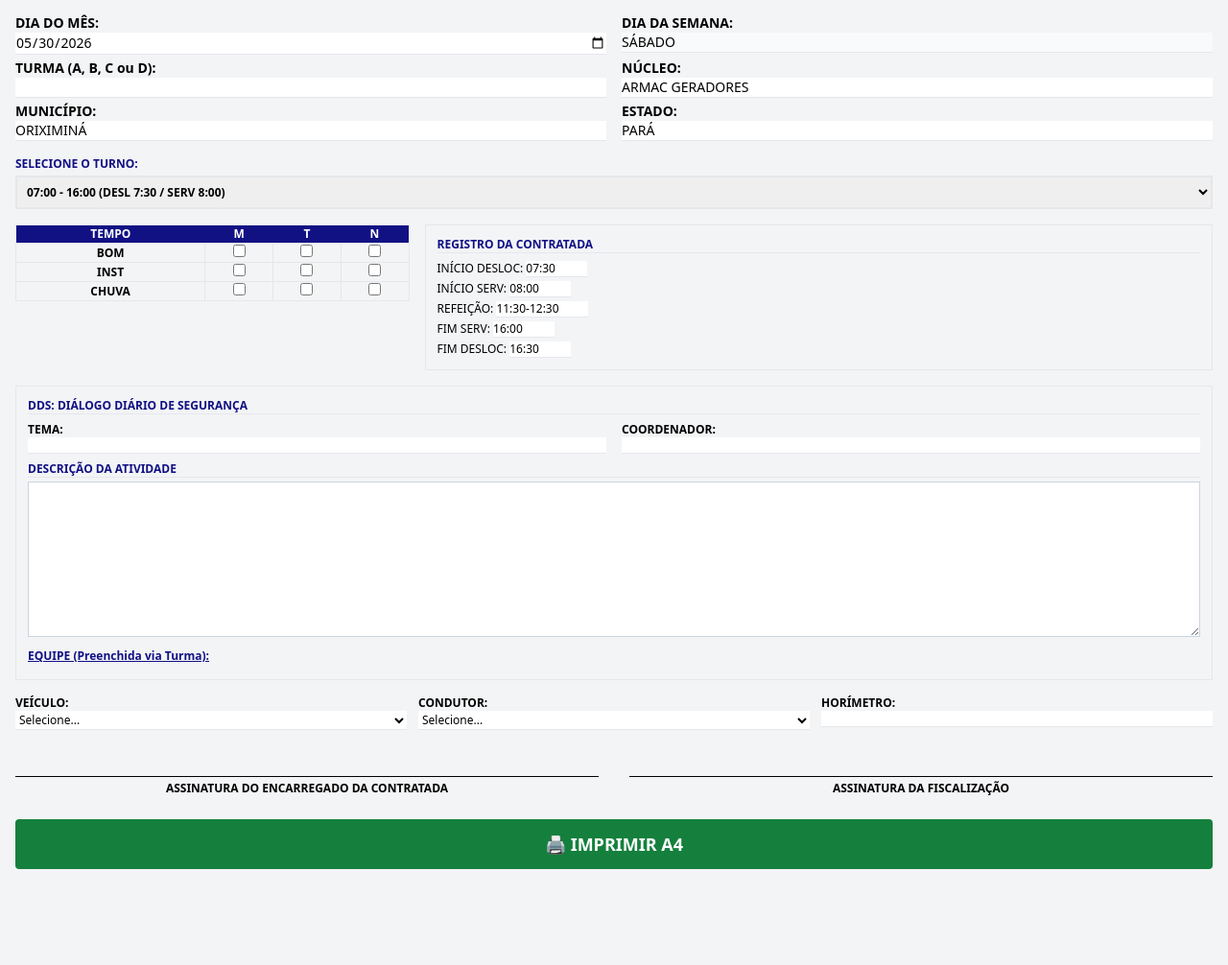
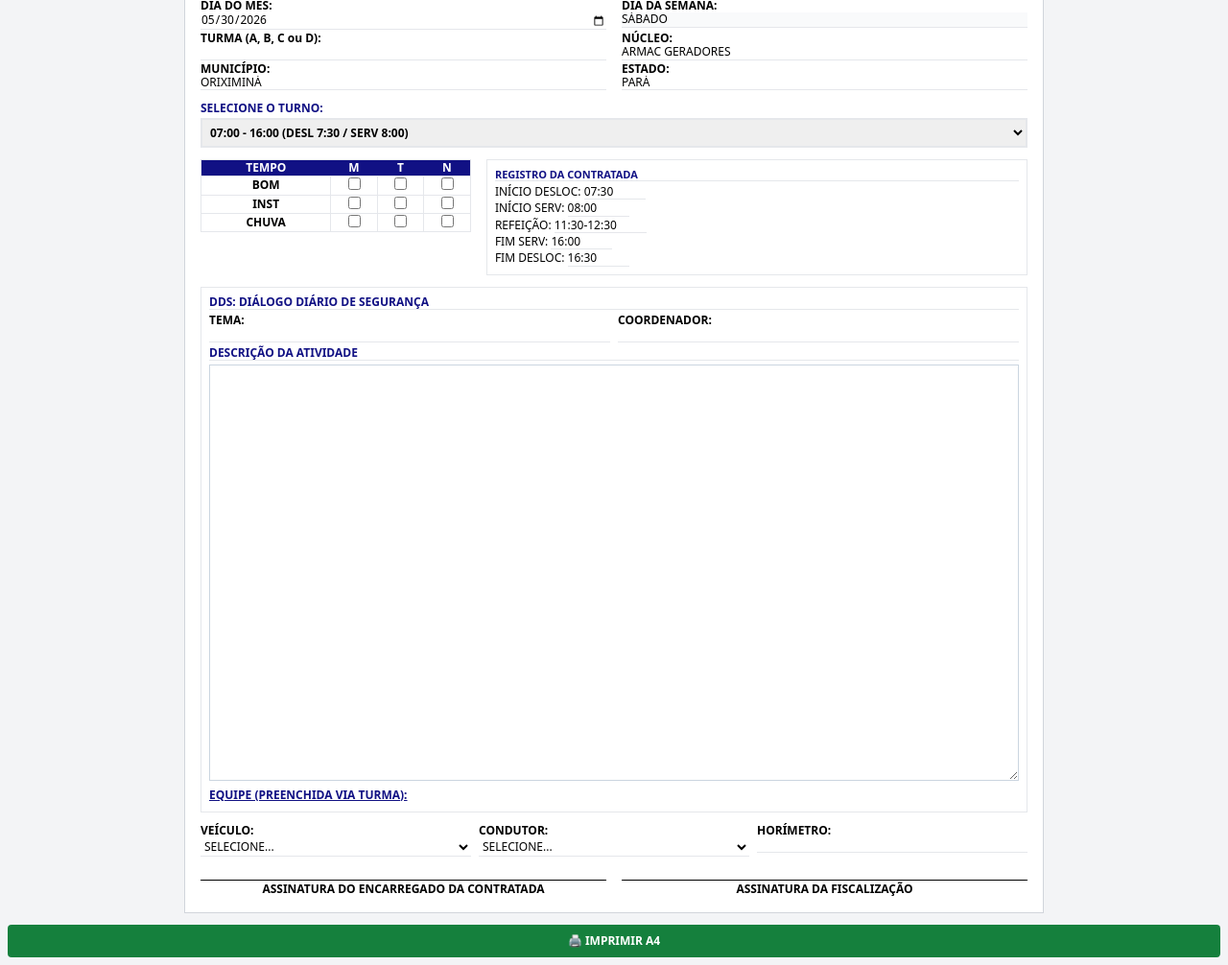
Before and after one commit to Lairton7/rdo-armac, a plain HTML site: page index.html in a window 1280 px wide. Shown: the part 86-1092 px from the top of the page at 96% size. Before the commit the page ends 1008 px from the top, so only its background shows below. Drawn offline with nearby package versions, Linux system fonts and the light colour scheme.

Commit message:
index.html

```diff
--- a/index.html
+++ b/index.html
@@ -8,58 +8,58 @@
     <style>
         .bg-armac { background-color: #111184; }
         .text-armac { color: #111184; }
-        #printable { font-size: 13px; line-height: 1.25; }
-        #printable input, #printable select, #printable textarea { font-size: 12px; border-radius: 0 !important; box-shadow: none !important; }
-        textarea { resize: none; width: 100%; border: 1px solid #cbd5e0; padding: 0.5rem; }
+        /* Fonte global definida para 12px */
+        body { font-size: 12px; }
+        #printable { font-size: 12px; line-height: 1.2; }
+        #printable input, #printable select, #printable textarea { font-size: 12px; border-radius: 0 !important; box-shadow: none !important; text-transform: uppercase; }
+        textarea { resize: none; width: 100%; border: 1px solid #cbd5e0; padding: 0.25rem; }
         @media print {
             body { background: white; padding: 0; }
             #printable { border: none !important; width: 100%; max-width: 100%; margin: 0; padding: 0; -webkit-print-color-adjust: exact !important; print-color-adjust: exact !important; }
             .no-print { display: none !important; }
-            @page { size: A4; margin: 1cm; }
+            @page { size: A4; margin: 0.5cm; }
         }
     </style>
 </head>
-<body class="bg-gray-100 p-4 text-black">
+<body class="bg-gray-100 p-2 text-black">
 
-        <div class="border-2 border-black p-3 mb-4 flex justify-between items-center bg-armac text-white">
-            <div class="flex items-center gap-2">
-                <img src="logo.png" alt="Logo Armac" class="h-10 w-10 object-contain bg-white p-1 rounded">
-                <div class="font-black text-2xl">ARMAC</div>
-            </div>
-            <h1 class="text-base font-bold uppercase">Relatório Diário de Operação (RDO)</h1>
-            <div class="text-[9px] uppercase font-bold text-right leading-tight"><br></div>
+    <div id="printable" class="max-w-4xl mx-auto bg-white p-4 border border-gray-300">
+        <div class="border-2 border-black p-2 mb-3 flex justify-between items-center bg-armac text-white">
+            <div class="font-black text-xl">ARMAC</div>
+            <h1 class="text-sm font-bold uppercase">Relatório Diário de Operação (RDO)</h1>
+            <div class="text-[10px] uppercase font-bold text-right leading-tight">Locação de Máquinas<br>e Equipamentos</div>
         </div>
 
-        <div class="grid grid-cols-2 gap-x-4 gap-y-1 text-sm mb-4">
-            <p><strong>DIA DO MÊS:</strong> <input type="date" id="data-rdo" onchange="atualizarDiaSemana()" class="border-b w-full"></p>
-            <p><strong>DIA DA SEMANA:</strong> <input type="text" id="dia-semana" readonly class="border-b w-full bg-gray-50"></p>
+        <div class="grid grid-cols-2 gap-x-4 gap-y-0.5 mb-3">
+            <p><strong>DIA DO MÊS:</strong> <input type="date" id="data-rdo" onchange="atualizarDiaSemana()" class="border-b w-full uppercase"></p>
+            <p><strong>DIA DA SEMANA:</strong> <input type="text" id="dia-semana" readonly class="border-b w-full bg-gray-50 uppercase"></p>
             <p><strong>TURMA (A, B, C ou D):</strong> <input type="text" id="campo-turma" oninput="preencherEquipe()" class="border-b w-full uppercase"></p>
-            <p><strong>NÚCLEO:</strong> <input type="text" id="nucleo" value="ARMAC GERADORES" class="border-b w-full"></p>
-            <p><strong>MUNICÍPIO:</strong> <input type="text" id="municipio" value="ORIXIMINÁ" class="border-b w-full"></p>
-            <p><strong>ESTADO:</strong> <input type="text" id="estado" value="PARÁ" class="border-b w-full"></p>
+            <p><strong>NÚCLEO:</strong> <input type="text" id="nucleo" value="ARMAC GERADORES" class="border-b w-full uppercase"></p>
+            <p><strong>MUNICÍPIO:</strong> <input type="text" id="municipio" value="ORIXIMINÁ" class="border-b w-full uppercase"></p>
+            <p><strong>ESTADO:</strong> <input type="text" id="estado" value="PARÁ" class="border-b w-full uppercase"></p>
         </div>
 
-        <div class="mb-4">
-            <label class="font-bold text-xs block text-armac mb-1">SELECIONE O TURNO:</label>
-            <select id="seletor-turno" onchange="rdoApp.atualizarTurno()" class="w-full border-2 border-armac p-1.5 font-bold uppercase text-xs">
-                <option value="07:00">07:00 - 16:00 (Desl 7:30 / Serv 8:00)</option>
-                <option value="16:00">16:00 - 00:00 (Desl 15:30 / Serv 16:00)</option>
-                <option value="00:00">00:00 - 07:00 (Desl 00:30 / Serv 00:50)</option>
+        <div class="mb-3">
+            <label class="font-bold block text-armac mb-0.5">SELECIONE O TURNO:</label>
+            <select id="seletor-turno" onchange="rdoApp.atualizarTurno()" class="w-full border-2 border-armac p-1 font-bold uppercase">
+                <option value="07:00">07:00 - 16:00 (DESL 7:30 / SERV 8:00)</option>
+                <option value="16:00">16:00 - 00:00 (DESL 15:30 / SERV 16:00)</option>
+                <option value="00:00">00:00 - 07:00 (DESL 00:30 / SERV 00:50)</option>
             </select>
         </div>
 
-        <div class="flex gap-4 mb-4">
+        <div class="flex gap-4 mb-3">
             <div class="w-1/3">
-                <table class="w-full text-xs text-center border-collapse border border-armac">
+                <table class="w-full text-center border-collapse border border-armac">
                     <tr class="bg-armac text-white font-bold"><td>TEMPO</td><td>M</td><td>T</td><td>N</td></tr>
                     <tr><td class="font-bold border">BOM</td><td class="border"><input type="checkbox"></td><td class="border"><input type="checkbox"></td><td class="border"><input type="checkbox"></td></tr>
                     <tr><td class="font-bold border">INST</td><td class="border"><input type="checkbox"></td><td class="border"><input type="checkbox"></td><td class="border"><input type="checkbox"></td></tr>
                     <tr><td class="font-bold border">CHUVA</td><td class="border"><input type="checkbox"></td><td class="border"><input type="checkbox"></td><td class="border"><input type="checkbox"></td></tr>
                 </table>
             </div>
-            <div class="w-2/3 border p-3 text-sm border-armac">
-                <h3 class="font-bold border-b mb-2 text-armac uppercase text-xs">Registro da Contratada</h3>
-                <div class="text-xs space-y-1">
+            <div class="w-2/3 border p-2 border-armac">
+                <h3 class="font-bold border-b mb-1 text-armac uppercase text-[11px]">Registro da Contratada</h3>
+                <div class="space-y-0.5">
                     <p>INÍCIO DESLOC: <input type="text" id="horario-deslocamento" class="border-b w-16"></p>
                     <p>INÍCIO SERV: <input type="text" id="horario-servico" class="border-b w-16"></p>
                     <p>REFEIÇÃO: <input type="text" id="horario-refeicao" class="border-b w-24"></p>
@@ -69,32 +69,32 @@
             </div>
         </div>
 
-        <div class="border p-3 mb-4 text-xs border-armac">
-            <h3 class="font-bold mb-2 border-b text-armac uppercase">DDS: DIÁLOGO DIÁRIO DE SEGURANÇA</h3>
-            <div class="grid grid-cols-2 gap-4 mb-2">
+        <div class="border p-2 mb-3 border-armac">
+            <h3 class="font-bold mb-1 border-b text-armac uppercase">DDS: DIÁLOGO DIÁRIO DE SEGURANÇA</h3>
+            <div class="grid grid-cols-2 gap-2 mb-1">
                 <p><strong>TEMA:</strong> <input type="text" id="dds-tema" class="border-b w-full"></p>
                 <p><strong>COORDENADOR:</strong> <input type="text" id="dds-coord" class="border-b w-full"></p>
             </div>
             <h3 class="font-bold border-b mb-1 text-armac uppercase">Descrição da Atividade</h3>
-            <textarea id="descricao-atividade" rows="10" class="text-xs"></textarea>
+            <textarea id="descricao-atividade" rows="30" class="uppercase"></textarea>
 
-            <label class="font-bold block mt-2 mb-1 underline text-armac">EQUIPE (Preenchida via Turma):</label>
-            <div id="container-equipe" class="grid grid-cols-1 gap-1"></div>
+            <label class="font-bold block mt-1 mb-0.5 underline text-armac uppercase">Equipe (Preenchida via Turma):</label>
+            <div id="container-equipe" class="grid grid-cols-1 gap-0.5"></div>
         </div>
 
-        <div class="grid grid-cols-3 gap-3 mb-4 text-xs">
-            <p><strong>VEÍCULO:</strong> <select id="veiculo" class="border-b w-full bg-white"><option value="">Selecione...</option><option>ARM-252</option><option>ARM-256</option><option>ARM-259</option><option>ARM-261</option></select></p>
-            <p><strong>CONDUTOR:</strong> <select id="condutor" class="border-b w-full bg-white"><option value="">Selecione...</option></select></p>
+        <div class="grid grid-cols-3 gap-2 mb-3">
+            <p><strong>VEÍCULO:</strong> <select id="veiculo" class="border-b w-full bg-white"><option value="">SELECIONE...</option><option>ARM-252</option><option>ARM-256</option><option>ARM-259</option><option>ARM-261</option></select></p>
+            <p><strong>CONDUTOR:</strong> <select id="condutor" class="border-b w-full bg-white"><option value="">SELECIONE...</option></select></p>
             <p><strong>HORÍMETRO:</strong> <input type="number" id="horimetro" class="border-b w-full"></p>
         </div>
 
-        <div class="grid grid-cols-2 gap-8 mt-8 pt-4 text-center text-xs">
-            <div class="flex flex-col items-center"><div class="border-b border-black w-full mb-1"></div><p class="font-bold uppercase">Assinatura do Encarregado da Contratada</p></div>
-            <div class="flex flex-col items-center"><div class="border-b border-black w-full mb-1"></div><p class="font-bold uppercase">Assinatura da Fiscalização</p></div>
+        <div class="grid grid-cols-2 gap-4 mt-4 pt-2 text-center">
+            <div class="flex flex-col items-center"><div class="border-b border-black w-full mb-0.5"></div><p class="font-bold uppercase">Assinatura do Encarregado da Contratada</p></div>
+            <div class="flex flex-col items-center"><div class="border-b border-black w-full mb-0.5"></div><p class="font-bold uppercase">Assinatura da Fiscalização</p></div>
         </div>
     </div>
 
-    <button onclick="window.print()" class="no-print w-full mt-6 bg-green-700 text-white py-3 rounded font-bold hover:bg-green-800 text-lg">🖨️ IMPRIMIR A4</button>
+    <button onclick="imprimirRDO()" class="no-print w-full mt-3 bg-green-700 text-white py-2 rounded font-bold hover:bg-green-800">🖨️ IMPRIMIR A4</button>
 
     <script>
         const dadosEquipes = {
@@ -108,6 +108,13 @@
 
         const descArea = document.getElementById('descricao-atividade');
 
+        function imprimirRDO() {
+            const dataInput = document.getElementById('data-rdo').value;
+            const dataFormatada = dataInput ? dataInput.split('-').reverse().join('.') : new Date().toLocaleDateString().replace(/\//g, '.');
+            document.title = `RDO ARMAC ${dataFormatada}`;
+            window.print();
+        }
+
         descArea.addEventListener('focus', () => {
             if(descArea.value.trim() === '') {
                 descArea.value = "1) ";
@@ -116,23 +123,25 @@
 
         descArea.addEventListener('keydown', (e) => {
             if (e.key === 'Enter') {
-                e.preventDefault();
-                const lines = descArea.value.split('\n');
+                const cursorPos = descArea.selectionStart;
+                const textAfterCursor = descArea.value.substring(cursorPos);
 
-                // Reconstrói a lista verificando os números existentes
-                let lastNum = 0;
-                let newContent = lines.map(line => {
-                    const match = line.match(/^(\d+)\)/);
-                    if (match) {
-                        lastNum = parseInt(match[1]);
-                        return line;
-                    }
-                    return line;
-                });
+                if (textAfterCursor.trim() === "") {
+                    e.preventDefault();
+                    const lines = descArea.value.split('\n');
+                    let lastNum = 0;
+                    lines.forEach(line => {
+                        const match = line.match(/^(\d+)\)/);
+                        if (match) lastNum = parseInt(match[1]);
+                    });
 
-                // Adiciona o próximo número da sequência
-                newContent.push(`${lastNum + 1}) `);
-                descArea.value = newContent.join('\n');
+                    const novoMarcador = `\n\n${lastNum + 1}) `;
+                    descArea.value += novoMarcador;
+
+                    const novaPos = descArea.value.length;
+                    descArea.setSelectionRange(novaPos, novaPos);
+                    descArea.focus();
+                }
             }
         });
 
@@ -140,11 +149,15 @@
             const turma = document.getElementById('campo-turma').value.toUpperCase().trim();
             const container = document.getElementById('container-equipe');
             container.innerHTML = '';
+
             if (dadosEquipes[turma]) {
                 dadosEquipes[turma].forEach((membro) => {
                     const wrapper = document.createElement('div');
                     wrapper.className = "flex gap-2 border-b border-gray-100 py-0.5";
-                    wrapper.innerHTML = `<input type="text" value="${membro.nome}" class="border-none p-0 w-2/3 bg-transparent text-xs" readonly> <input type="text" value="${membro.funcao}" class="border-none p-0 w-1/3 bg-transparent font-bold text-xs" readonly>`;
+                    wrapper.innerHTML = `
+                        <input type="text" value="${membro.nome}" class="border-none p-0 w-2/3 bg-transparent uppercase" readonly>
+                        <input type="text" value="${membro.funcao}" class="border-none p-0 w-1/3 bg-transparent font-bold uppercase" readonly>
+                    `;
                     container.appendChild(wrapper);
                 });
             }
@@ -152,13 +165,19 @@
 
         function popularCondutores() {
             const select = document.getElementById('condutor');
-            listaCondutores.forEach(nome => { select.innerHTML += `<option value="${nome}">${nome}</option>`; });
+            listaCondutores.forEach(nome => {
+                const opt = document.createElement('option');
+                opt.value = nome;
+                opt.textContent = nome;
+                select.appendChild(opt);
+            });
         }
 
         function atualizarDiaSemana() {
             const val = document.getElementById('data-rdo').value;
             if(!val) return;
-            const d = new Date(val.replace(/-/g, '\/'));
+            const [year, month, day] = val.split('-').map(Number);
+            const d = new Date(year, month - 1, day);
             const dias = ['DOMINGO', 'SEGUNDA', 'TERÇA', 'QUARTA', 'QUINTA', 'SEXTA', 'SÁBADO'];
             document.getElementById('dia-semana').value = dias[d.getDay()];
         }
@@ -181,7 +200,10 @@
 
         window.onload = () => {
             const hoje = new Date();
-            document.getElementById('data-rdo').valueAsDate = hoje;
+            const ano = hoje.getFullYear();
+            const mes = String(hoje.getMonth() + 1).padStart(2, '0');
+            const dia = String(hoje.getDate()).padStart(2, '0');
+            document.getElementById('data-rdo').value = `${ano}-${mes}-${dia}`;
             atualizarDiaSemana();
             rdoApp.atualizarTurno();
             popularCondutores();
```
